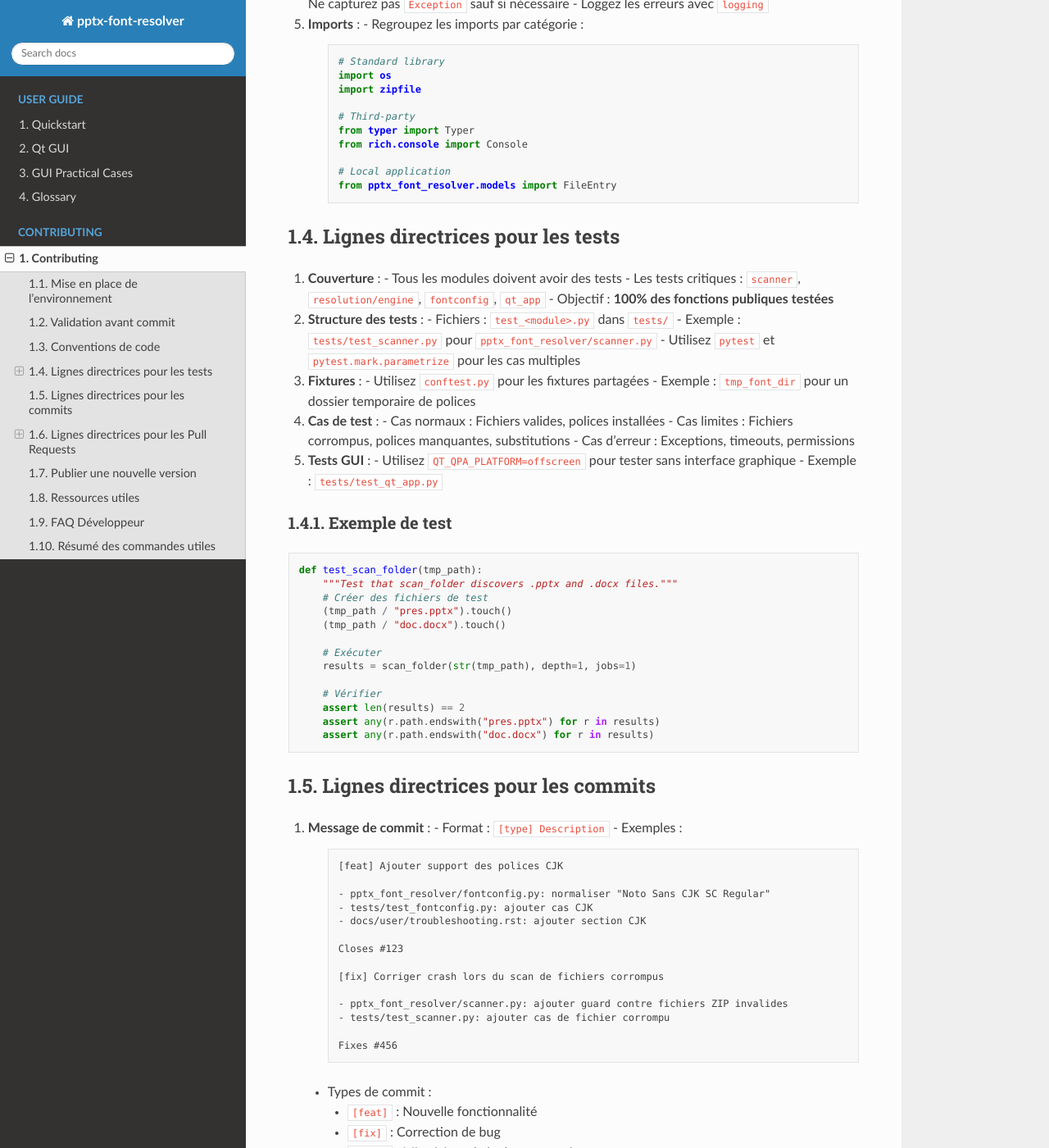
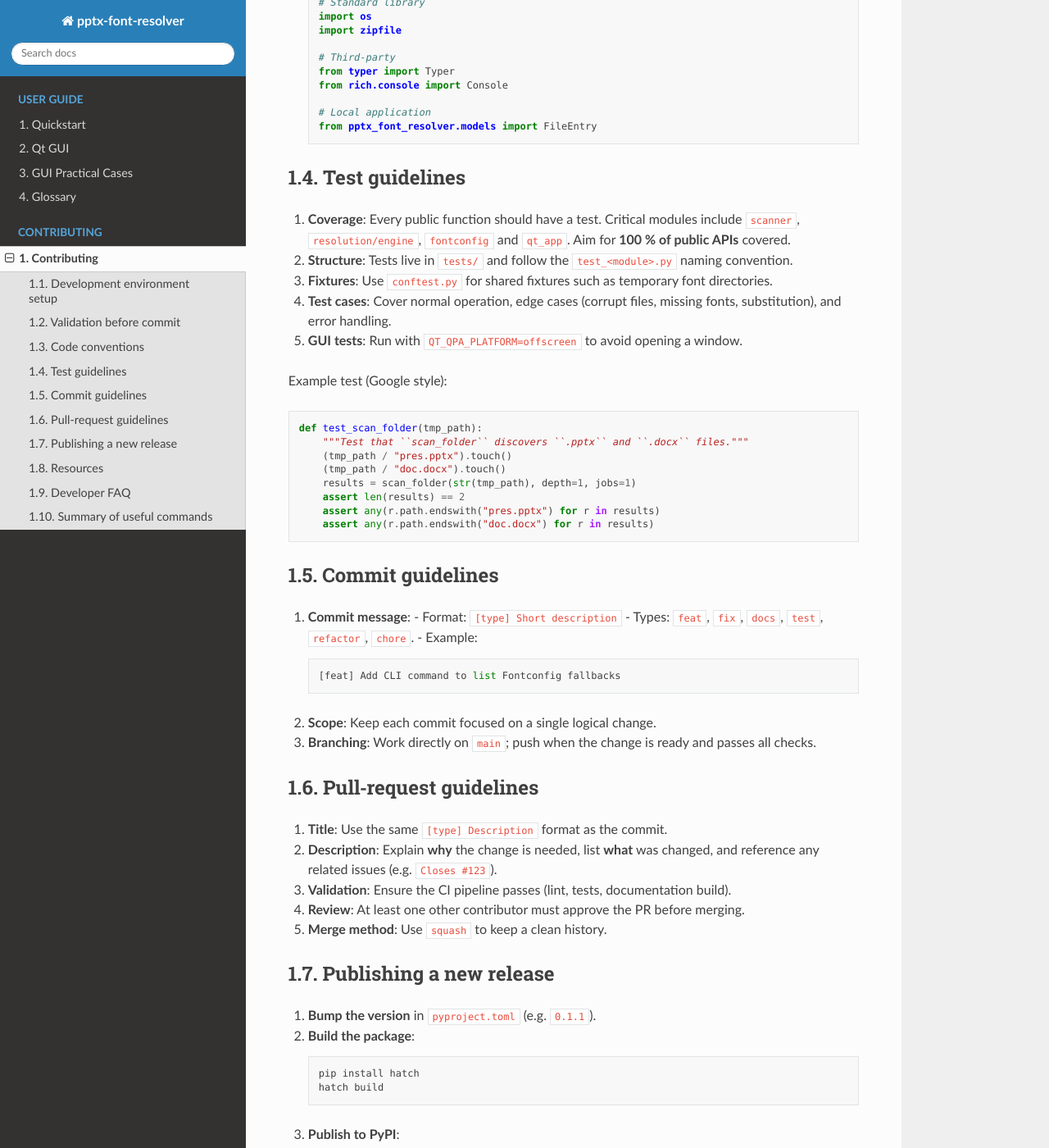
Before and after one commit to jeffwitz/PPTXFontInstaller, a Sphinx documentation site: the page built from docs/contributing.rst, in a window 1280 px wide and 1400 px high, scrolled down 2576 px. Shown: the whole window at 82% size. Built offline with Sphinx 7.4.7 and the Read the Docs theme 3.1.0, drawn with Linux system fonts in a browser that asks for light colours; pages that are not in the unit, such as notebooks, are missing from menus; some of the changed text lies outside the part shown.

Commit message:
Translate contributing documentation to English

```diff
--- a/docs/contributing.rst
+++ b/docs/contributing.rst
@@ -1,43 +1,42 @@
 Contributing
-===========
+============
 
-Merci de votre intérêt pour contribuer à ``pptx-font-resolver`` !
-Cette page explique comment **mettre en place un environnement de développement**, **suivre les conventions du projet**, et **soumettre des modifications**.
+Thank you for your interest in contributing to ``pptx-font-resolver``!  This page explains how to set up a development environment, follow the project's conventions, and submit changes.
 
 .. contents::
    :local:
 
 .. _dev-setup:
 
-Mise en place de l'environnement
--------------------------------
+Development environment setup
+-----------------------------
 
-1. **Cloner le dépôt** (si ce n'est pas déjà fait) :
+1. **Clone the repository** (if you haven't already):
 
    .. code-block:: bash
 
-      git clone https://github.com/<votre-utilisateur>/PPTXFontInstaller.git
+      git clone https://github.com/<your-username>/PPTXFontInstaller.git
       cd PPTXFontInstaller
 
-2. **Créer un environnement virtuel** :
+2. **Create a virtual environment**:
 
    .. code-block:: bash
 
       python -m venv .venv
       source .venv/bin/activate
 
-3. **Installer le package en mode développement** :
+3. **Install the package in development mode**:
 
    .. code-block:: bash
 
       pip install -e ".[dev,gui,font-import]"
 
    .. note::
-      - ``dev`` installe ``pytest`` et ``ruff`` pour les tests et le linting
-      - ``gui`` installe ``PySide6`` pour l'interface Qt
-      - ``font-import`` installe ``fonttools`` pour lire les métadonnées des polices
+      - ``dev`` installs ``pytest`` and ``ruff`` for testing and linting.
+      - ``gui`` installs ``PySide6`` for the Qt interface.
+      - ``font-import`` installs ``fonttools`` for reading font metadata.
 
-4. **Vérifier l'installation** :
+4. **Verify the installation**:
 
    .. code-block:: bash
 
@@ -46,340 +45,222 @@ Mise en place de l'environnement
       pytest --version
       ruff --version
 
-Validation avant commit
-----------------------
+.. _validation-before-commit:
 
-Avant de soumettre une modification, exécutez ces commandes pour valider votre travail :
+Validation before commit
+------------------------
+
+Before pushing a change, run the following commands to ensure everything works:
 
 .. code-block:: bash
 
-   # 1. Linting (pas d'erreurs)
+   # 1. Linting (no errors)
    ruff check .
 
-   # 2. Tests (102 tests doivent passer)
+   # 2. Tests (all must pass)
    pytest -q
 
-   # 3. Compilation des modules Python (pas d'erreurs)
+   # 3. Compile all Python modules (no syntax errors)
    python -m compileall pptx_font_resolver tests
 
-   # 4. Build de la documentation (pas d'erreurs)
+   # 4. Build the documentation (no errors or critical warnings)
    sphinx-build -b html docs docs/_build/html
 
 .. note::
-   - ``ruff check .`` doit retourner **0** problème
-   - ``pytest -q`` doit retourner **102 passed**
-   - ``compileall`` ne doit pas afficher d'erreur
-   - ``sphinx-build`` ne doit pas afficher d'erreur ou d'avertissement critique
+   - ``ruff check .`` should return **0 problems**.
+   - ``pytest -q`` should report **all tests passed**.
+   - ``compileall`` must finish without error.
+   - ``sphinx-build`` must complete without critical warnings.
 
-Conventions de code
------------------
+.. _code-conventions:
 
-1. **Nommage** :
-   - Modules : ``snake_case.py`` (ex: ``fontconfig.py``)
-   - Classes : ``PascalCase`` (ex: ``FontScanner``)
-   - Fonctions : ``snake_case()`` (ex: ``scan_folder()``)
-   - Variables : ``snake_case`` (ex: ``font_family``)
+Code conventions
+----------------
 
-2. **Docstrings** :
-   - Format **Google** ou **NumPy**
-   - Exemple Google :
+1. **Naming**:
+   - Modules: ``snake_case.py`` (e.g. ``fontconfig.py``)
+   - Classes: ``PascalCase`` (e.g. ``FontScanner``)
+   - Functions: ``snake_case()`` (e.g. ``scan_folder()``)
+   - Variables: ``snake_case`` (e.g. ``font_family``)
 
-     .. code-block:: python
+2. **Docstrings**:
+   - Use **Google** or **NumPy** style.
+   - Example (Google style)::
 
-        def scan_folder(path: str, depth: int, jobs: int) -> list[FileEntry]:
-            """Scan a folder for Office files.
+      def scan_folder(path: str, depth: int, jobs: int) -> list[FileEntry]:
+          """Scan a folder for Office files.
 
-            Args:
-                path: The folder to scan.
-                depth: Recursion depth (integer or "infinite").
-                jobs: Number of parallel workers.
+          Args:
+              path: The folder to scan.
+              depth: Recursion depth (integer or "infinite").
+              jobs: Number of parallel workers.
 
-            Returns:
-                A list of scanned file entries.
-            """
-   - Exemple NumPy :
+          Returns:
+              A list of scanned file entries.
+          """
 
-     .. code-block:: python
+   - Example (NumPy style)::
 
-        def resolve_font(family: str) -> FontResolution:
-            '''Resolve a font family to a recommended action.
+      def resolve_font(family: str) -> FontResolution:
+          """Resolve a font family to a recommended action.
 
-            Parameters
-            ----------
-            family : str
-                The font family name to resolve.
+          Parameters
+          ----------
+          family : str
+              The font family name to resolve.
 
-            Returns
-            -------
-            FontResolution
-                The resolution object with recommended action.
-            '''
+          Returns
+          -------
+          FontResolution
+              The resolution object with recommended action.
+          """
 
-3. **Typage** :
-   - Utilisez les types Python natifs et ``typing``
-   - Exemple : ``def scan_folder(path: str, depth: int | str) -> list[FileEntry]:``
+3. **Typing**: Use native Python types and ``typing`` where appropriate, e.g. ``def scan_folder(path: str, depth: int | str) -> list[FileEntry]:``.
 
-4. **Gestion des erreurs** :
-   - Utilisez des exceptions spécifiques (``ValueError``, ``FileNotFoundError``)
-   - Ne capturez pas ``Exception`` sauf si nécessaire
-   - Loggez les erreurs avec ``logging``
+4. **Error handling**: Raise specific exceptions (``ValueError``, ``FileNotFoundError``) and avoid catching generic ``Exception`` unless absolutely necessary. Log errors with the standard ``logging`` module.
 
-5. **Imports** :
-   - Regroupez les imports par catégorie :
+5. **Imports**: Group imports by category:
 
-     .. code-block:: python
+   .. code-block:: python
 
-        # Standard library
-        import os
-        import zipfile
+      # Standard library
+      import os
+      import zipfile
 
-        # Third-party
-        from typer import Typer
-        from rich.console import Console
+      # Third‑party
+      from typer import Typer
+      from rich.console import Console
 
-        # Local application
-        from pptx_font_resolver.models import FileEntry
+      # Local application
+      from pptx_font_resolver.models import FileEntry
 
 .. _tests-guidelines:
 
-Lignes directrices pour les tests
--------------------------------
+Test guidelines
+----------------
 
-1. **Couverture** :
-   - Tous les modules doivent avoir des tests
-   - Les tests critiques : ``scanner``, ``resolution/engine``, ``fontconfig``, ``qt_app``
-   - Objectif : **100% des fonctions publiques testées**
+1. **Coverage**: Every public function should have a test. Critical modules include ``scanner``, ``resolution/engine``, ``fontconfig`` and ``qt_app``. Aim for **100 % of public APIs** covered.
+2. **Structure**: Tests live in ``tests/`` and follow the ``test_<module>.py`` naming convention.
+3. **Fixtures**: Use ``conftest.py`` for shared fixtures such as temporary font directories.
+4. **Test cases**: Cover normal operation, edge cases (corrupt files, missing fonts, substitution), and error handling.
+5. **GUI tests**: Run with ``QT_QPA_PLATFORM=offscreen`` to avoid opening a window.
 
-2. **Structure des tests** :
-   - Fichiers : ``test_<module>.py`` dans ``tests/``
-   - Exemple : ``tests/test_scanner.py`` pour ``pptx_font_resolver/scanner.py``
-   - Utilisez ``pytest`` et ``pytest.mark.parametrize`` pour les cas multiples
-
-3. **Fixtures** :
-   - Utilisez ``conftest.py`` pour les fixtures partagées
-   - Exemple : ``tmp_font_dir`` pour un dossier temporaire de polices
-
-4. **Cas de test** :
-   - Cas normaux : Fichiers valides, polices installées
-   - Cas limites : Fichiers corrompus, polices manquantes, substitutions
-   - Cas d'erreur : Exceptions, timeouts, permissions
-
-5. **Tests GUI** :
-   - Utilisez ``QT_QPA_PLATFORM=offscreen`` pour tester sans interface graphique
-   - Exemple : ``tests/test_qt_app.py``
-
-Exemple de test
-~~~~~~~~~~~~
-
-.. code-block:: python
+Example test (Google style)::
 
    def test_scan_folder(tmp_path):
-       """Test that scan_folder discovers .pptx and .docx files."""
-       # Créer des fichiers de test
+       """Test that ``scan_folder`` discovers ``.pptx`` and ``.docx`` files."""
        (tmp_path / "pres.pptx").touch()
        (tmp_path / "doc.docx").touch()
-
-       # Exécuter
        results = scan_folder(str(tmp_path), depth=1, jobs=1)
-
-       # Vérifier
        assert len(results) == 2
        assert any(r.path.endswith("pres.pptx") for r in results)
        assert any(r.path.endswith("doc.docx") for r in results)
 
 .. _commit-guidelines:
 
-Lignes directrices pour les commits
--------------------------------
+Commit guidelines
+-----------------
 
-1. **Message de commit** :
-   - Format : ``[type] Description``
-   - Exemples :
+1. **Commit message**:
+   - Format: ``[type] Short description``
+   - Types: ``feat``, ``fix``, ``docs``, ``test``, ``refactor``, ``chore``.
+   - Example::
 
-     .. code-block:: text
+      [feat] Add CLI command to list Fontconfig fallbacks
 
-        [feat] Ajouter support des polices CJK
-
-        - pptx_font_resolver/fontconfig.py: normaliser "Noto Sans CJK SC Regular"
-        - tests/test_fontconfig.py: ajouter cas CJK
-        - docs/user/troubleshooting.rst: ajouter section CJK
-
-        Closes #123
-
-        [fix] Corriger crash lors du scan de fichiers corrompus
-
-        - pptx_font_resolver/scanner.py: ajouter guard contre fichiers ZIP invalides
-        - tests/test_scanner.py: ajouter cas de fichier corrompu
-
-        Fixes #456
-
-   - Types de commit :
-
-     - ``[feat]`` : Nouvelle fonctionnalité
-     - ``[fix]`` : Correction de bug
-     - ``[docs]`` : Mise à jour de la documentation
-     - ``[test]`` : Ajout ou mise à jour de tests
-     - ``[refactor]`` : Refactoring sans changement de comportement
-     - ``[chore]`` : Maintenance (CI, dépendances, etc.)
-
-2. **Scope** :
-   - Un commit = une modification cohérente
-   - Évitez les commits "fourre-tout" avec plusieurs changements non liés
-
-3. **Branches** :
-   - Développez directement sur ``main``
-   - ``git commit && git push origin main`` après validation
+2. **Scope**: Keep each commit focused on a single logical change.
+3. **Branching**: Work directly on ``main``; push when the change is ready and passes all checks.
 
 .. _pr-guidelines:
 
-Lignes directrices pour les Pull Requests
-------------------------------------
+Pull‑request guidelines
+-----------------------
 
-1. **Titre** :
-   - Suivez le format des commits : ``[type] Description``
-   - Exemple : ``[feat] Ajouter CLI pour lister les fallbacks``
-
-2. **Description** :
-   - Expliquez **pourquoi** le changement est nécessaire
-   - Listez les **changements** effectués
-   - Mentionnez les **issues** fermées (``Closes #123``)
-   - Ajoutez des **captures d'écran** si l'interface est modifiée
-
-3. **Validation** :
-   - La PR doit passer tous les tests CI
-   - La PR doit être reviewée par au moins un contributeur
-   - La PR doit être **squash-merge** dans ``main``
-
-Exemple de description de PR
-~~~~~~~~~~~~~~~~~~~~~~~~
-
-.. code-block:: markdown
-
-   Ajoute le CLI pour gérer les fallbacks Fontconfig
-
-   **Pourquoi** : Les utilisateurs veulent lister/supprimer les alias sans éditer manuellement les fichiers.
-
-   **Changements** :
-   - Ajout de ``pptx-font-resolver list-fallbacks``
-   - Ajout de ``pptx-font-resolver remove-fallback <family>``
-   - Mise à jour de ``docs/user/fallbacks.rst`` avec les nouvelles commandes
-
-   **Validation** :
-   - [x] ``ruff check .`` → 0 problèmes
-   - [x] ``pytest -q`` → 102 passed
-   - [x] ``sphinx-build`` → 0 erreurs
-
-   **Issues** : Relates to #789
+1. **Title**: Use the same ``[type] Description`` format as the commit.
+2. **Description**: Explain **why** the change is needed, list **what** was changed, and reference any related issues (e.g. ``Closes #123``).
+3. **Validation**: Ensure the CI pipeline passes (lint, tests, documentation build).
+4. **Review**: At least one other contributor must approve the PR before merging.
+5. **Merge method**: Use ``squash`` to keep a clean history.
 
 .. _publishing:
 
-Publier une nouvelle version
---------------------------
+Publishing a new release
+------------------------
 
-1. **Mettre à jour la version** :
-
-   .. code-block:: bash
-
-      # Dans pyproject.toml
-      version = "0.1.1"  # Incrémentez le patch ou le minor
-
-2. **Construire le package** :
+1. **Bump the version** in ``pyproject.toml`` (e.g. ``0.1.1``).
+2. **Build the package**:
 
    .. code-block:: bash
 
       pip install hatch
       hatch build
 
-3. **Publier sur PyPI** :
+3. **Publish to PyPI**:
 
    .. code-block:: bash
 
       hatch publish
 
-4. **Créer un tag Git** :
+4. **Create a Git tag** and push it:
 
    .. code-block:: bash
 
       git tag v0.1.1
       git push origin v0.1.1
 
-5. **Mettre à jour le CHANGELOG** :
-
-   .. code-block:: bash
-
-      # Ajoutez une entrée dans CHANGELOG.md
-      ## [0.1.1] - 2026-06-24
-
-      ### Ajouté
-      - CLI ``list-fallbacks`` et ``remove-fallback``
-
-      ### Corrigé
-      - Crash lors du scan de fichiers ZIP corrompus
+5. **Update ``CHANGELOG.md``** with a brief summary of changes.
 
 .. _resources:
 
-Ressources utiles
----------------
+Resources
+---------
 
-- **Documentation officielle** : https://pptx-font-resolver.readthedocs.io/
-- **Dépôt GitHub** : https://github.com/jeffwitz/PPTXFontInstaller
-- **Issues** : https://github.com/jeffwitz/PPTXFontInstaller/issues
-- **Discussions** : https://github.com/jeffwitz/PPTXFontInstaller/discussions
-
-- **Sphinx** : https://www.sphinx-doc.org/
-- **RTD Theme** : https://sphinx-rtd-theme.readthedocs.io/
-- **Typer** : https://typer.tiangolo.com/
-- **PySide6** : https://doc.qt.io/qtforpython/
-
+- **Official documentation**: https://pptx-font-resolver.readthedocs.io/
+- **GitHub repository**: https://github.com/jeffwitz/PPTXFontInstaller
+- **Issues**: https://github.com/jeffwitz/PPTXFontInstaller/issues
+- **Discussions**: https://github.com/jeffwitz/PPTXFontInstaller/discussions
 
 .. _faq-dev:
 
-FAQ Développeur
---------------
+Developer FAQ
+-------------
 
-**Comment déboguer un test qui échoue ?**
+**How do I debug a failing test?**
 
 .. code-block:: bash
 
    pytest -xvs tests/test_scanner.py::test_scan_folder
 
-**Comment tester la GUI sans interface graphique ?**
+**How do I test the GUI without a display?**
 
 .. code-block:: bash
 
    env QT_QPA_PLATFORM=offscreen pytest -xvs tests/test_qt_app.py
 
-**Comment ajouter une nouvelle dépendance ?**
+**How do I add a new development dependency?**
 
-1. Ajoutez-la dans ``pyproject.toml`` sous la section appropriée (``dev``, ``gui``, ``font-import``)
-2. Exécutez ``pip install -e ".[dev,gui,font-import]"`` pour la tester
-3. Mettez à jour ``docs/conf.py`` si la dépendance est utilisée dans la documentation
-4. Ajoutez des tests pour la nouvelle fonctionnalité
-5. Soumettez une PR
+1. Add it to the appropriate extra in ``pyproject.toml`` (``dev``, ``gui`` or ``font-import``).
+2. Run ``pip install -e .[dev]`` (or the relevant extra) to install it locally.
+3. Add tests if the dependency adds new functionality.
 
-**Comment contribuer à la documentation ?**
+**How do I contribute to the documentation?**
 
-- Modifiez les fichiers ``.rst`` dans ``docs/user/`` ou ``docs/api/``
-- Exécutez ``sphinx-build -b html docs docs/_build/html`` pour valider
-- Soumettez une PR avec le préfixe ``[docs]``
+Edit the ``.rst`` files under ``docs/`` and rebuild with ``sphinx-build -b html docs docs/_build/html``.  Commit with a ``[docs]`` prefix.
 
-Résumé des commandes utiles
+.. _commands-summary:
+
+Summary of useful commands
 --------------------------
 
 +-------------------------------------+--------------------------------------+
-| Objectif                            | Commande                             |
-+=====================================+======================================+
-| Installer en dev                    | pip install -e ".[dev,gui,font-import]" |
-+-------------------------------------+--------------------------------------+
-| Lancer les tests                    | pytest -q                           |
-+-------------------------------------+--------------------------------------+
-| Lancer le linting                  | ruff check .                        |
-+-------------------------------------+--------------------------------------+
-| Build la documentation             | sphinx-build -b html docs docs/_build/html |
-+-------------------------------------+--------------------------------------+
-| Tester la GUI (offscreen)          | env QT_QPA_PLATFORM=offscreen pptx-font-resolver-gui |
-+-------------------------------------+--------------------------------------+
-| Vérifier les imports                | python -m compileall pptx_font_resolver tests |
-+-------------------------------------+--------------------------------------+
+| Goal                               | Command                               |
+|=====================================|======================================|
+| Install development environment      | pip install -e ".[dev,gui,font-import]" |
+| Run all tests                       | pytest -q                            |
+| Run the linter                      | ruff check .                         |
+| Build the documentation             | sphinx-build -b html docs docs/_build/html |
+| Test the GUI offscreen              | env QT_QPA_PLATFORM=offscreen pptx-font-resolver-gui |
+| Verify imports                      | python -m compileall pptx_font_resolver tests |
+|-------------------------------------+--------------------------------------|
 
-Si vous avez des questions, ouvrez une **discussion** sur GitHub ou contactez le mainteneur.
+If you have any questions, feel free to open a **discussion** on GitHub or contact the maintainer.
```
